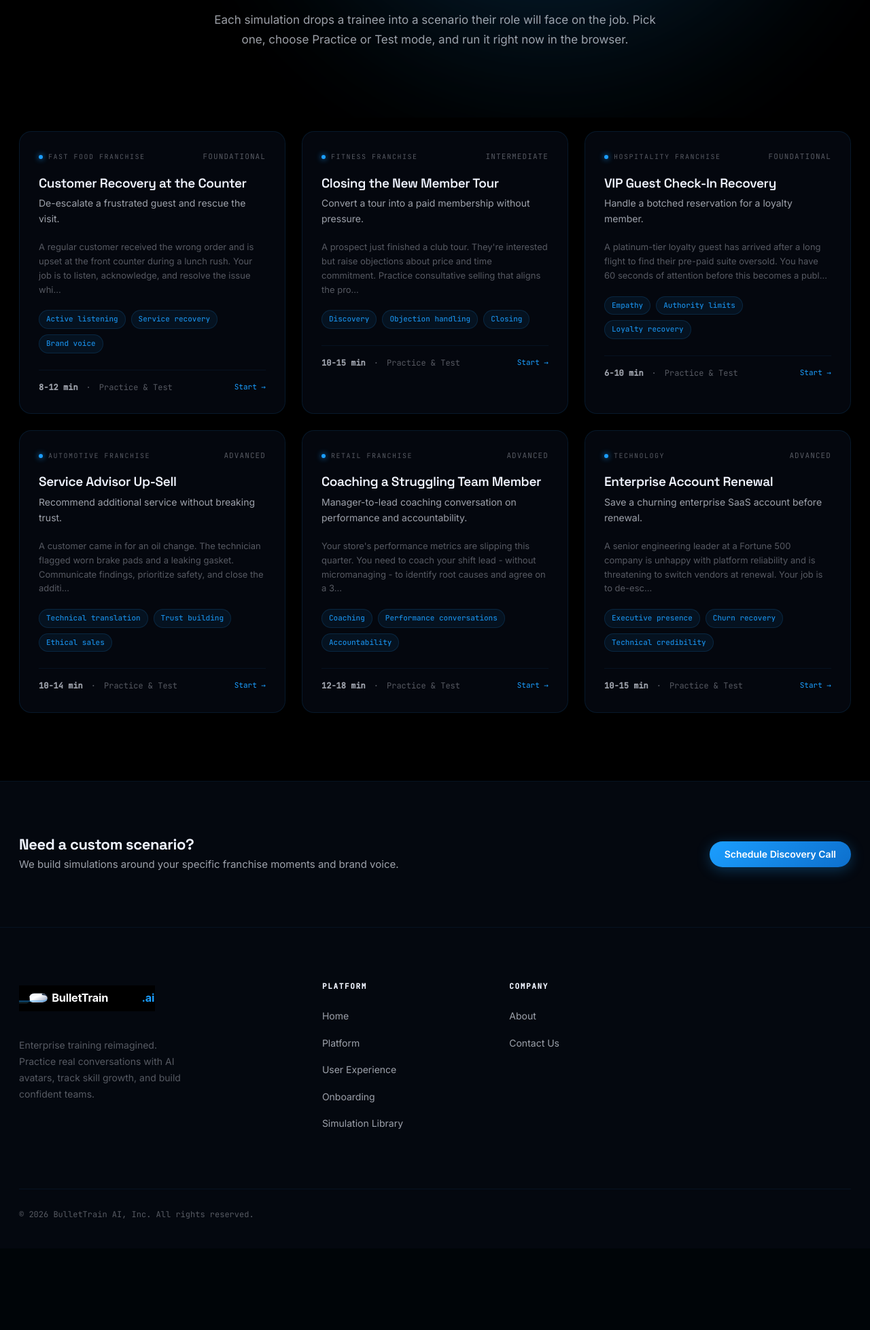
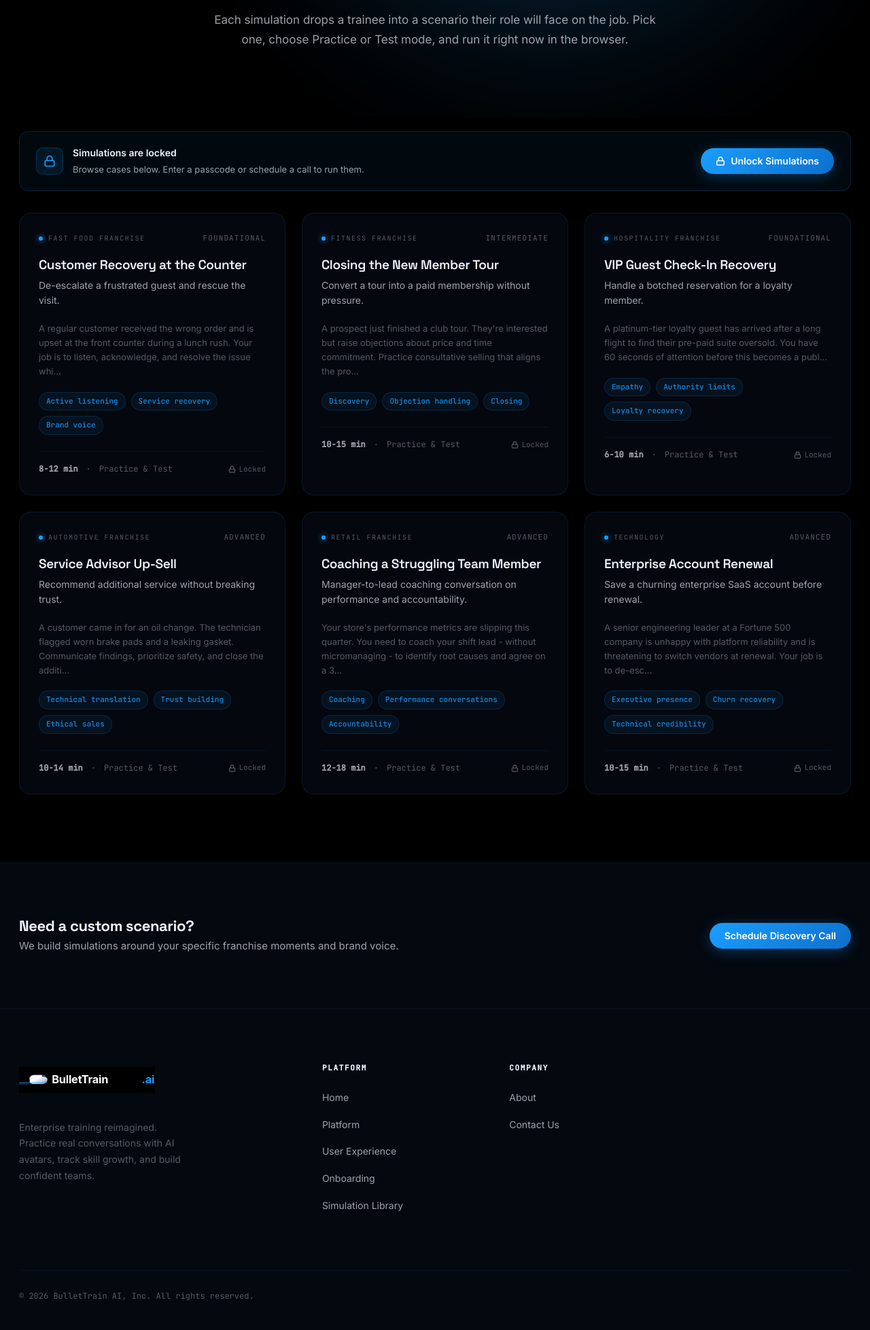
Before and after one commit to hamzaclinicalai/Bullettrain, a Flask app: page /catalog in a window 1280 px wide. Shown: the part 318-2275 px from the top of the page at 68% size. Before the commit the page ends 2112 px from the top, so only its background shows below. Run offline with Flask 3, Linux system fonts and the light colour scheme.

Commit message:
Surface passcode gate on catalog page with unlock banner and card lock badges
The gate logic was fully wired (app.py + gate.html + simulation_detail lock
buttons) but the catalog page had no visual indication that simulations were
locked - cards showed 'Start →' for everyone. Visitors had no way to know a
passcode was required until they drilled into a detail page.

Changes:
- Catalog: show a prominent unlock banner at the top of the grid when the
  user has not entered a passcode, with 'Unlock Simulations' CTA linking
  to /unlock
- Catalog cards: footer shows lock icon + 'Locked' instead of 'Start →'
  when the user is not unlocked (still navigates to detail so they can
  browse the case before deciding to unlock)

https://claude.ai/code/session_017MX7MC6vchbLRgjTJwwUw9

```diff
--- a/bullettrain-demo/templates/catalog.html
+++ b/bullettrain-demo/templates/catalog.html
@@ -25,6 +25,26 @@
      ================================================================ -->
 <section style="padding:20px 0 100px;background:var(--bg-base);">
   <div class="container">
+
+    {% if not simulations_unlocked %}
+    <!-- Unlock banner -->
+    <div style="display:flex;align-items:center;justify-content:space-between;flex-wrap:wrap;gap:16px;background:rgba(27,158,255,0.06);border:1px solid rgba(27,158,255,0.18);border-radius:14px;padding:20px 24px;margin-bottom:32px;">
+      <div style="display:flex;align-items:center;gap:14px;">
+        <div style="width:40px;height:40px;flex-shrink:0;background:rgba(27,158,255,0.10);border-radius:10px;display:flex;align-items:center;justify-content:center;border:1px solid rgba(27,158,255,0.20);">
+          <svg width="18" height="18" viewBox="0 0 24 24" fill="none" stroke="var(--accent)" stroke-width="2.2" stroke-linecap="round" stroke-linejoin="round"><rect x="3" y="11" width="18" height="11" rx="2" ry="2"/><path d="M7 11V7a5 5 0 0 1 10 0v4"/></svg>
+        </div>
+        <div>
+          <p style="font-size:14px;font-weight:600;color:var(--text-primary);margin:0;">Simulations are locked</p>
+          <p style="font-size:13px;color:var(--text-secondary);margin:3px 0 0;">Browse cases below. Enter a passcode or schedule a call to run them.</p>
+        </div>
+      </div>
+      <a href="{{ url_for('unlock') }}" class="btn btn-primary" style="white-space:nowrap;flex-shrink:0;">
+        <svg width="14" height="14" viewBox="0 0 24 24" fill="none" stroke="currentColor" stroke-width="2.5" stroke-linecap="round" stroke-linejoin="round"><rect x="3" y="11" width="18" height="11" rx="2" ry="2"/><path d="M7 11V7a5 5 0 0 1 10 0v4"/></svg>
+        Unlock Simulations
+      </a>
+    </div>
+    {% endif %}
+
     <div class="sim-grid">
       {% for sim in simulations %}
       <a href="{{ url_for('simulation_detail', sim_id=sim.id) }}"
@@ -62,7 +82,14 @@
           <strong>{{ sim.duration }}</strong>
           <span>·</span>
           <span>Practice &amp; Test</span>
+          {% if simulations_unlocked %}
           <span style="margin-left:auto;color:var(--accent);font-size:11px;">Start &rarr;</span>
+          {% else %}
+          <span style="margin-left:auto;display:flex;align-items:center;gap:4px;color:var(--text-muted);font-size:11px;">
+            <svg width="11" height="11" viewBox="0 0 24 24" fill="none" stroke="currentColor" stroke-width="2.5" stroke-linecap="round" stroke-linejoin="round"><rect x="3" y="11" width="18" height="11" rx="2" ry="2"/><path d="M7 11V7a5 5 0 0 1 10 0v4"/></svg>
+            Locked
+          </span>
+          {% endif %}
         </div>
 
       </a>
```
